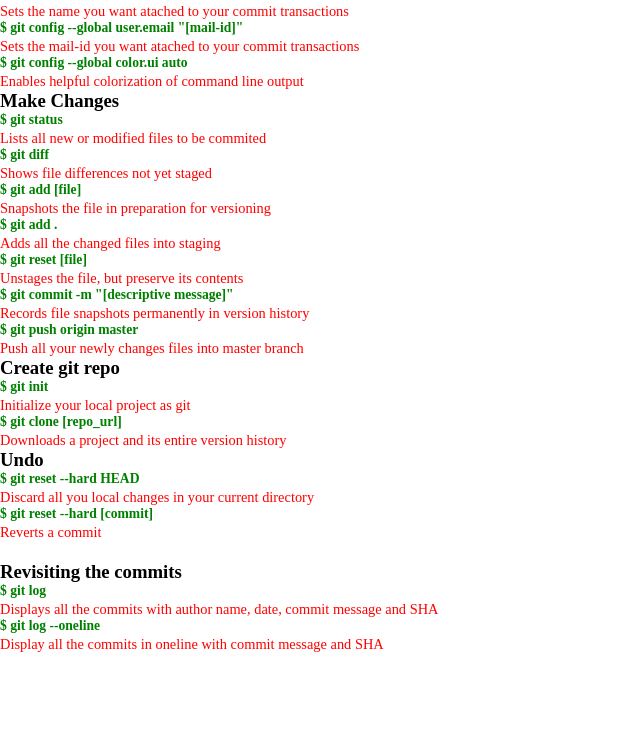
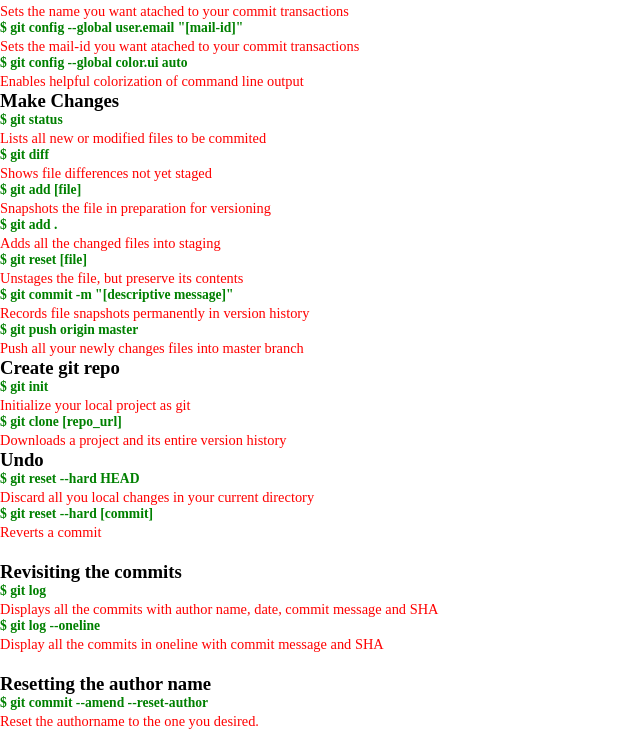
Before and after one commit to madhankumar028/git-help, a browser extension: page index.html in a window 1280 px wide. Shown: the part 125-875 px from the top of the page, without its empty margins (0-640 px from the left). Before the commit the page ends 800 px from the top, so only its background shows below. Drawn offline with Linux system fonts and the light colour scheme.

Commit message:
feature: resetting the author

```diff
--- a/index.html
+++ b/index.html
@@ -189,6 +189,25 @@
 						</div>
 					</div>
 				</div>
+				<div class="panel-group end-panel">
+					<div class="panel panel-default">
+						<div class="panel-heading">
+							<div class="panel-title" data-toggle="collapse" href="#collapse5">
+								<h3>Resetting the author name</h3>
+							</div>
+						</div>
+						<div id="collapse5" class="panel-collapse collapse">
+							<ul class="list-group">
+								<li class="list-group-item">
+									<h4 class="command">$ git commit --amend --reset-author</h4>
+									<p>
+										Reset the authorname to the one you desired.
+									</p>
+								</li>
+							</ul>
+						</div>
+					</div>
+				</div>
 			</div>
 	</body>
 </html>
```
